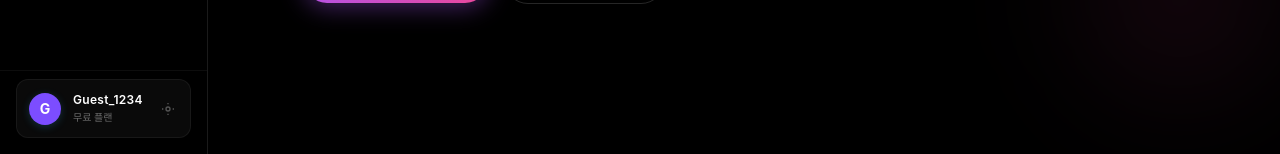
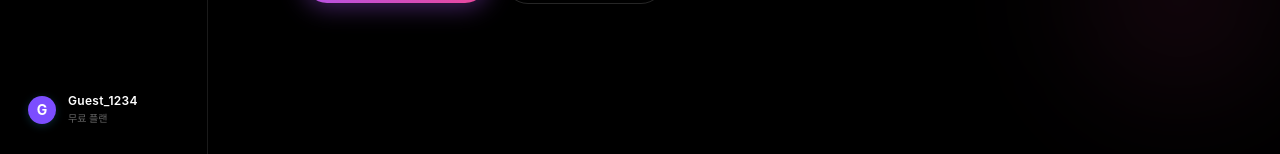
Before and after one commit to Humix-Project/humix-client, a React (Vite) app in the folder humix-project/: page / in a window 1280 px wide. Shown: the part 646-800 px from the top of the page. Built offline with nearby package versions, Linux system fonts and the light colour scheme.

Commit message:
fix/profile-sidebar

```diff
--- a/humix-project/src/components/Sidebar.tsx
+++ b/humix-project/src/components/Sidebar.tsx
@@ -160,16 +160,18 @@ export default function Sidebar() {
       </div>
 
       {/* ── 최하단 고정 투명 로그인 유저 정보 카드 ── */}
-      <div className="px-4 pb-4 pt-2 border-t border-white/5">
+      {/* 이후에 user변수 생성 필요 */}
+      <div className="px-4 pb-4 pt-2 ">
         <div
           title={!isOpen ? `${user.name} (${user.plan})` : undefined}
           className={`
             flex items-center gap-3 rounded-xl transition-all duration-300 overflow-hidden
-            ${isOpen ? "p-3 bg-white/[0.04] border border-white/[0.06]" : "p-1.5 justify-center bg-transparent"}
+            ${isOpen ? "p-3" : "p-0  bg-transparent"}
           `}
         >
           <div
-            className="w-8 h-8 rounded-full shrink-0 flex items-center justify-center font-bold text-sm text-white select-none"
+            className="w-7 h-7 rounded-full shrink-0 flex items-center justify-center font-bold text-sm text-white select-none"
+            // 보라색 고정값 적용 및 그림자 효과 추가 -> 보기 쉽게 수정할 부분
             style={{
               background: "#7C4DFF",
               boxShadow: "0 2px 8px rgba(56, 189, 248, 0.2)",
@@ -194,13 +196,7 @@ export default function Sidebar() {
 
           {isOpen && (
             <button className="text-white/30 hover:text-white/70 transition-colors shrink-0 p-0.5">
-              <svg
-                viewBox="0 0 24 24"
-                fill="none"
-                stroke="currentColor"
-                strokeWidth="2"
-                className="w-4 h-4"
-              >
+              <svg viewBox="0 0 24 24" fill="none" className="w-4 h-4">
                 <circle cx="12" cy="12" r="3" />
                 <path d="M12 3v2M12 19v2M3 12h2M19 12h2" />
               </svg>
```
